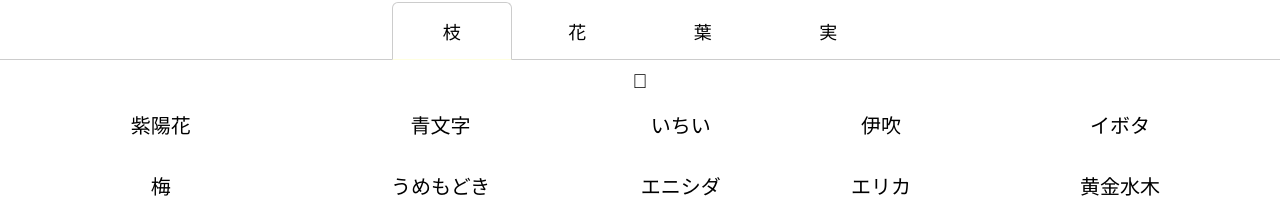
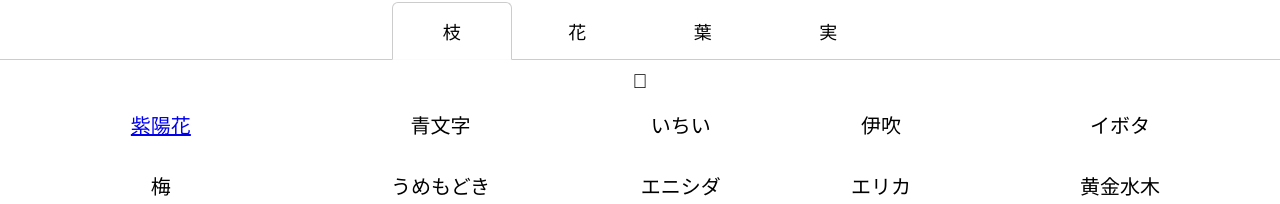
Before and after one commit to hanamanta0803/mykado_type, a plain HTML site: page index.html in a window 1280 px wide. Shown: the part 220-424 px from the top of the page. Drawn offline with Linux system fonts and the light colour scheme.

Commit message:
Add files via upload

```diff
--- a/index.html
+++ b/index.html
@@ -81,7 +81,7 @@
           <div id="first_tab01" class="cp_tabpanel">
             <table>
               <tr>
-                <td>紫陽花</td>
+                <td><a href="https://ja.wikipedia.org/wiki/%E3%82%A2%E3%82%B8%E3%82%B5%E3%82%A4">紫陽花</a></td>
                 <td>青文字</td>
                 <td>いちい</td>
                 <td>伊吹</td>
```
